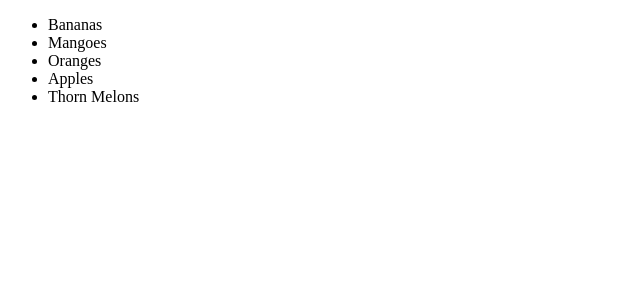
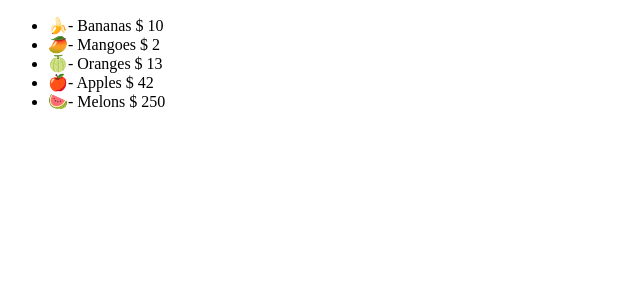
Before and after one commit to BenjieGrandz/reactpro, a React (Vite) app: page / in a window 1280 px wide. Shown: the top 300 px of the page, without its empty margins (0-640 px from the left). Built offline with nearby package versions, Linux system fonts and the light colour scheme.

Commit message:
I just added a number of fruits and their data and displayed it

```diff
--- a/src/components/Fruits.jsx
+++ b/src/components/Fruits.jsx
@@ -1,12 +1,21 @@
 import React from "react";
 
 export default function Fruits() {
-  const fruits = ["Bananas", "Mangoes", "Oranges", "Apples", "Thorn Melons"];
+  //const fruits = ["Bananas", "Mangoes", "Oranges", "Apples", "Thorn Melons"];
+  const fruits = [
+    { name: "Bananas", price: "10", emoji: "🍌" },
+    { name: "Mangoes", price: "2", emoji: "🥭" },
+    { name: "Oranges", price: "13", emoji: "🍈" },
+    { name: "Apples", price: "42", emoji: "🍎" },
+    { name: "Melons", price: "250", emoji: "🍉" },
+  ];
   return (
     <div>
       <ul>
         {fruits.map((fruit) => (
-          <li key={fruit}>{fruit}</li>
+          <li key={fruit.name}>
+            {fruit.emoji}- {fruit.name} $ {fruit.price}
+          </li>
         ))}
       </ul>
     </div>
```
